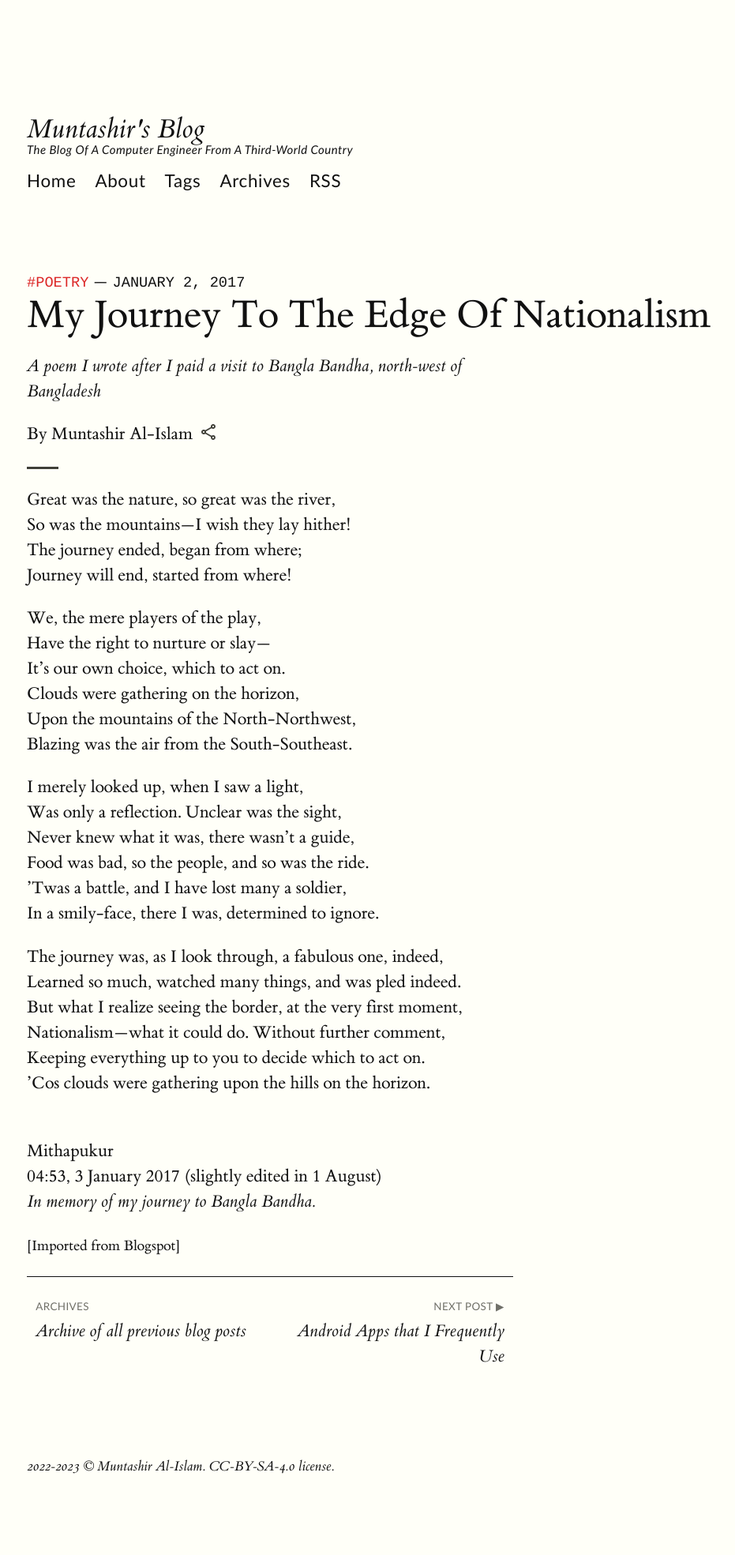
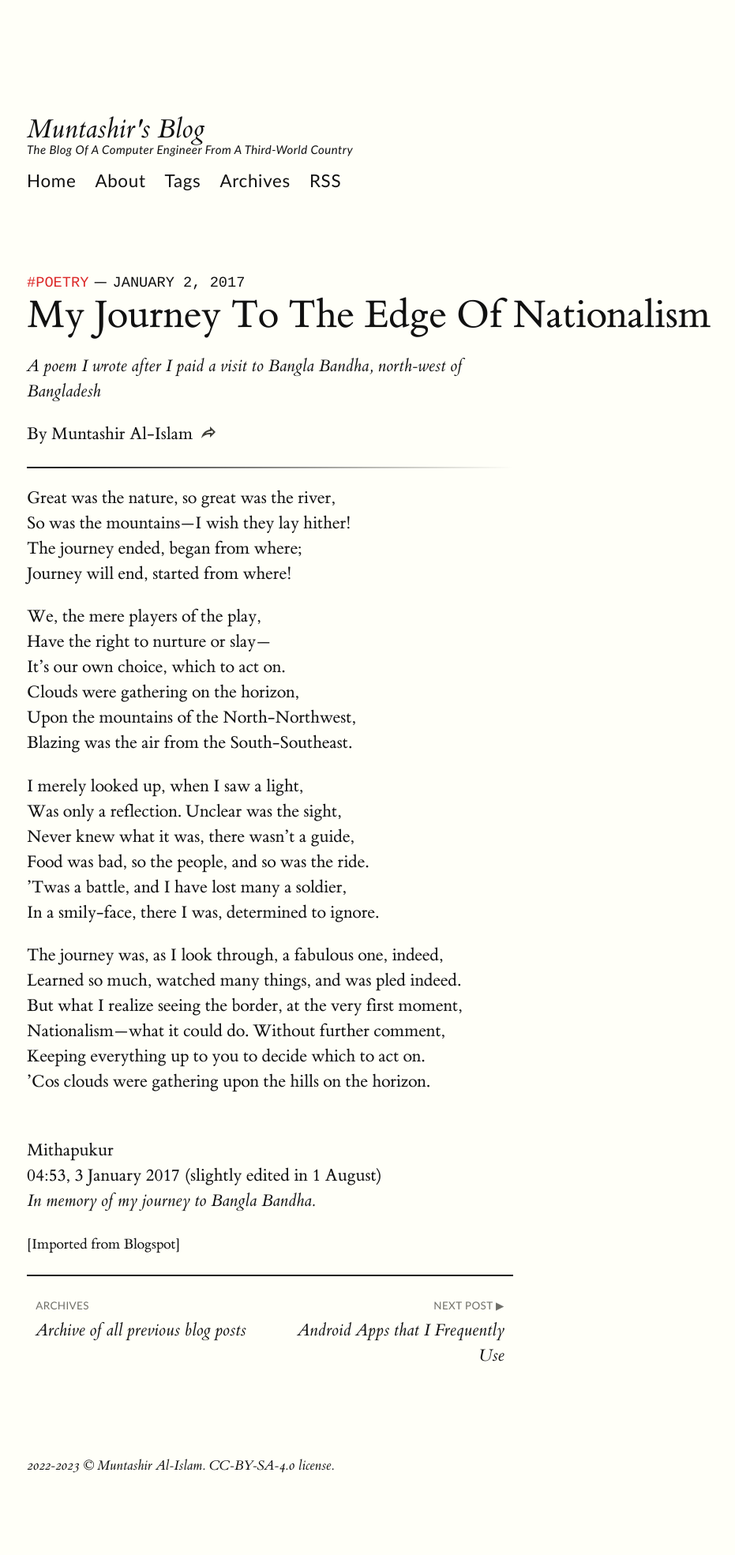
Before and after one commit to MuntashirAkon/blog, a Jekyll site: the page built from _posts/2017-01-03-my-journey-to-the-edge-of-nationalism.md, in a window 1280 px wide. Shown: the whole page at 79% size, without its empty margins (126-1057 px from the left). Built offline with Jekyll 4.4.1, drawn with Linux system fonts in a browser that asks for light colours.

Commit message:
Update share button, divider style
Signed-off-by: Muntashir Al-Islam <muntashirakon@riseup.net>

```diff
--- a/_layouts/post.html
+++ b/_layouts/post.html
@@ -31,7 +31,7 @@ layout: compress
   </header>
 
   <div class="post-divider">
-    <hr />
+    <hr class="gradient ltr" />
     {% include icons/divider_flourish_line_swirl.svg %}
   </div>
 
--- a/css/_post.scss
+++ b/css/_post.scss
@@ -46,9 +46,6 @@
   hr {
     display: block;
     margin: 0;
-    padding: 0.1rem 0;
-    width: 2.5rem;
-    background-color: #3f3f38;
   }
 
   svg {
--- a/css/style.scss
+++ b/css/style.scss
@@ -91,9 +91,9 @@ figure {
 }
 
 hr {
-    background: #111;
+    background-color: #111;
     border: 0;
-    height: 1px;
+    height: 0.1rem;
     margin: 4rem 0;
     width: 100%;
 }
@@ -256,6 +256,36 @@ figure {
   }
 }
 
+hr.gradient {
+	border: 0;
+	height: 0.1rem;
+  background-color: transparent;
+
+  &.rtl {
+    background-image: linear-gradient(-45deg, #111, transparent);
+  	background-image: -webkit-linear-gradient(left, rgba(0,0,0,0), #111);
+  	background-image: -moz-linear-gradient(left, rgba(0,0,0,0), #111);
+  	background-image: -ms-linear-gradient(left, rgba(0,0,0,0), #111);
+  	background-image: -o-linear-gradient(left, rgba(0,0,0,0), #111);
+  }
+
+  &.ltr {
+      background-image: linear-gradient(45deg, #111, transparent);
+    	background-image: -webkit-linear-gradient(right, rgba(0,0,0,0), #111);
+    	background-image: -moz-linear-gradient(right, rgba(0,0,0,0), #111);
+    	background-image: -ms-linear-gradient(right, rgba(0,0,0,0), #111);
+    	background-image: -o-linear-gradient(right, rgba(0,0,0,0), #111);
+  }
+
+  &.center {
+    background-image: linear-gradient(45deg, transparent, #111, transparent);
+  	background-image: -webkit-linear-gradient(right, rgba(0,0,0,0), #111, rgba(0,0,0,0));
+  	background-image: -moz-linear-gradient(right, rgba(0,0,0,0), #111, rgba(0,0,0,0));
+  	background-image: -ms-linear-gradient(right, rgba(0,0,0,0), #111, rgba(0,0,0,0));
+  	background-image: -o-linear-gradient(right, rgba(0,0,0,0), #111, rgba(0,0,0,0));
+  }
+}
+
 /**************************************
     $CONTAINERS
 /**************************************/
```
Also changed, not shown: _includes/icons/share.svg.
